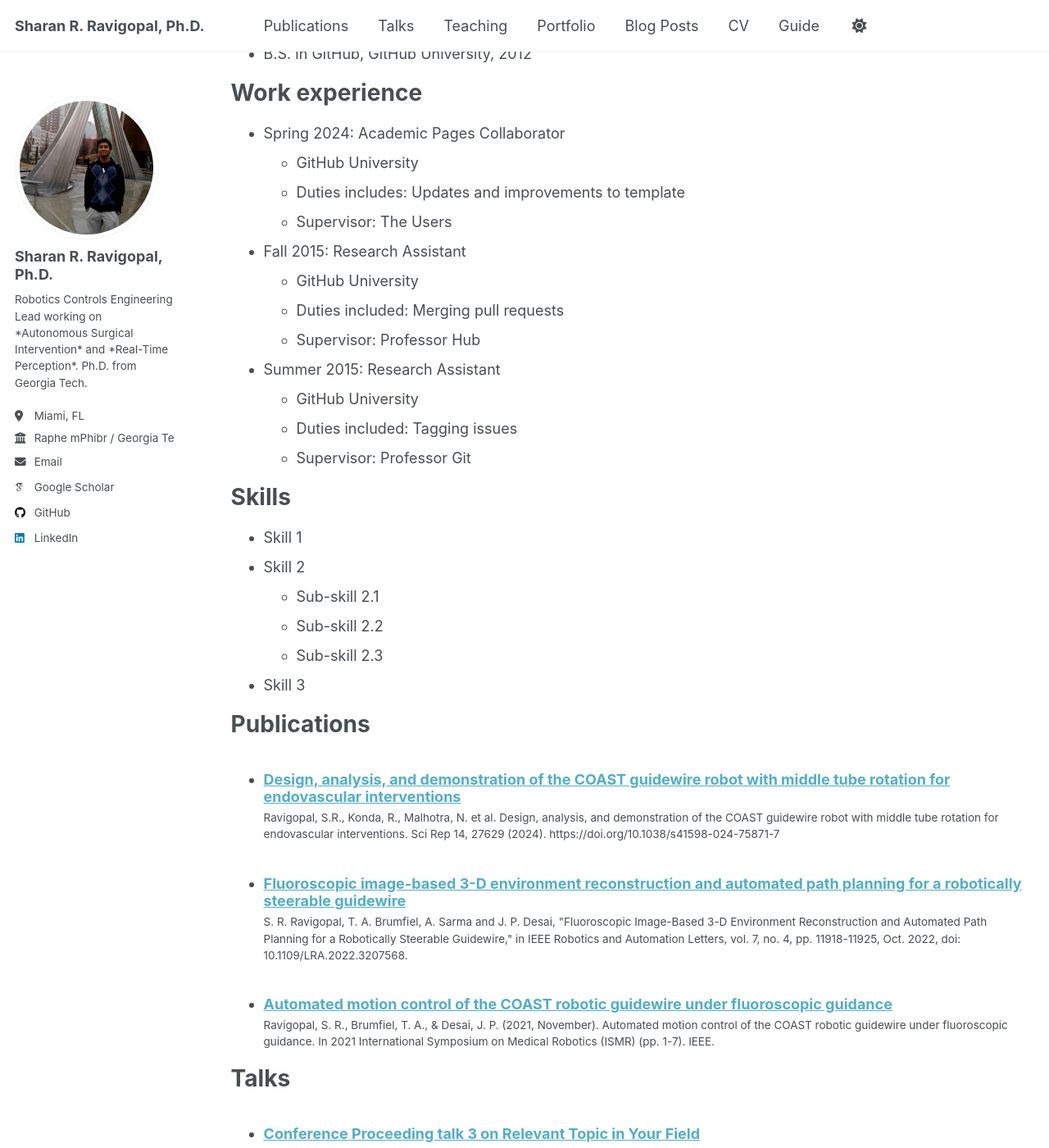
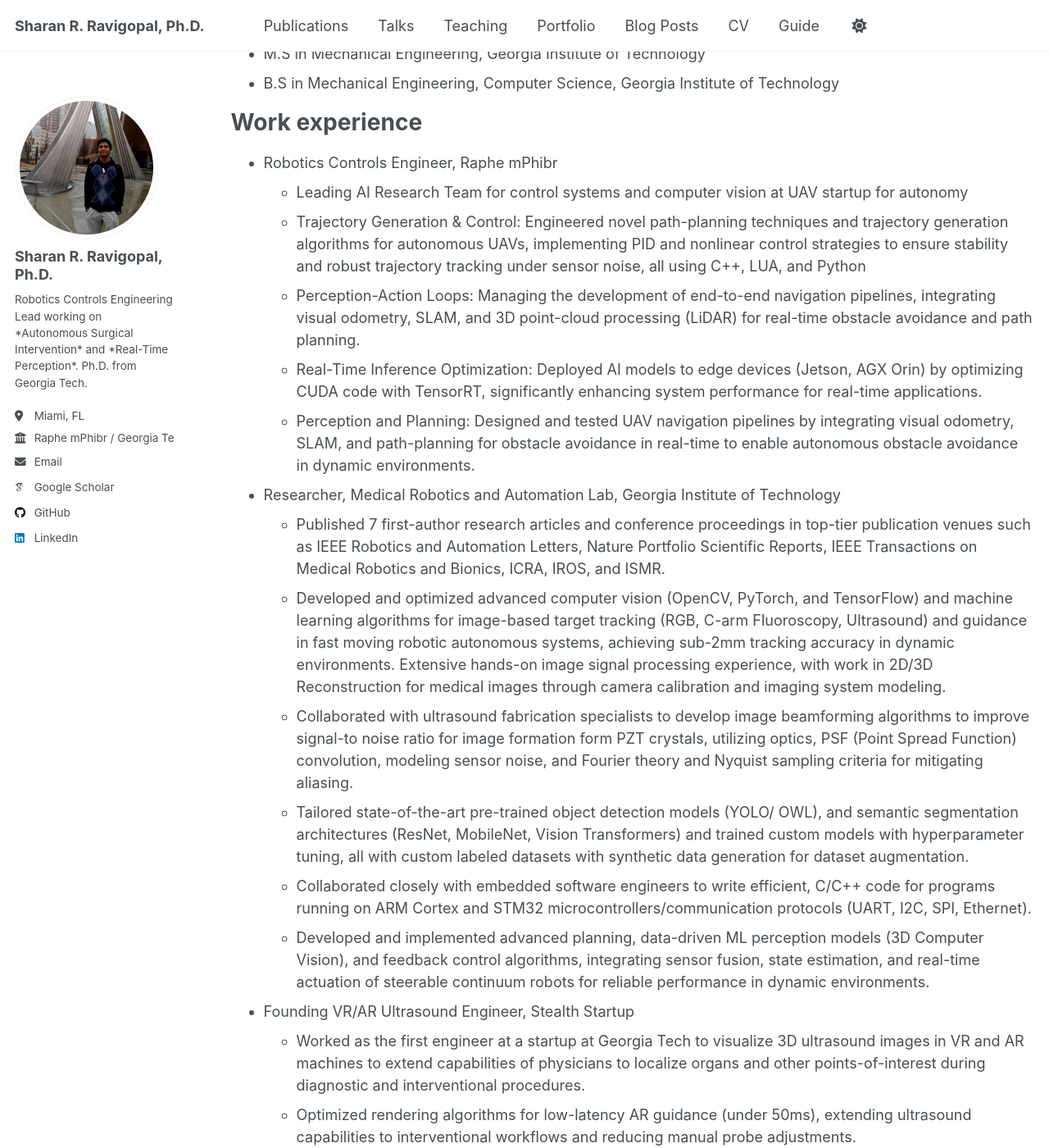
Before and after one commit to SharanRav/sharanrav.github.io, a Jekyll site: the page built from _pages/cv.md, in a window 1280 px wide and 1400 px high, scrolled down 260 px. Shown: the whole window at 82% size. Built offline with Jekyll 4.4.1, drawn with Linux system fonts in a browser that asks for light colours; some web fonts are replaced; some of the changed text lies outside the part shown.

Commit message:
Update cv.md

```diff
--- a/_pages/cv.md
+++ b/_pages/cv.md
@@ -11,41 +11,48 @@ redirect_from:
 
 Education
 ======
-* Ph.D in Version Control Theory, GitHub University, 2018 (expected)
-* M.S. in Jekyll, GitHub University, 2014
-* B.S. in GitHub, GitHub University, 2012
+* Ph.D in Robotics and AI, Georgia Institute of Technology, 2025
+* M.S. in Electrical Engineering, Georgia Institute of Technology
+* M.S in Mechanical Engineering, Georgia Institute of Technology
+* B.S in Mechanical Engineering, Computer Science, Georgia Institute of Technology
 
 Work experience
 ======
-* Spring 2024: Academic Pages Collaborator
-  * GitHub University
-  * Duties includes: Updates and improvements to template
-  * Supervisor: The Users
-
-* Fall 2015: Research Assistant
-  * GitHub University
-  * Duties included: Merging pull requests
-  * Supervisor: Professor Hub
-
-* Summer 2015: Research Assistant
-  * GitHub University
-  * Duties included: Tagging issues
-  * Supervisor: Professor Git
+* Robotics Controls Engineer, Raphe mPhibr
+  * Leading AI Research Team for control systems and computer vision at UAV startup for autonomy
+  * Trajectory Generation & Control: Engineered novel path-planning techniques and trajectory generation algorithms for autonomous UAVs, implementing PID and nonlinear control strategies to ensure stability and robust trajectory tracking under sensor noise, all using C++, LUA, and Python
+  * Perception-Action Loops: Managing the development of end-to-end navigation pipelines, integrating visual odometry, SLAM, and 3D point-cloud processing (LiDAR) for real-time obstacle avoidance and path planning.
+  * Real-Time Inference Optimization: Deployed AI models to edge devices (Jetson, AGX Orin) by optimizing CUDA code with TensorRT, significantly enhancing system performance for real-time applications.
+  * Perception and Planning: Designed and tested UAV navigation pipelines by integrating visual odometry, SLAM, and path-planning for obstacle avoidance in real-time to enable autonomous obstacle avoidance in dynamic environments.
+* Researcher, Medical Robotics and Automation Lab, Georgia Institute of Technology
+  * Published 7 first-author research articles and conference proceedings in top-tier publication venues such as IEEE Robotics and Automation Letters, Nature Portfolio Scientific Reports, IEEE Transactions on Medical Robotics and Bionics, ICRA, IROS, and ISMR.
+  * Developed and optimized advanced computer vision (OpenCV, PyTorch, and TensorFlow) and machine learning algorithms for image-based target tracking (RGB, C-arm Fluoroscopy, Ultrasound) and guidance in fast moving robotic autonomous systems, achieving sub-2mm tracking accuracy in dynamic environments. Extensive  hands-on image signal processing experience, with work in 2D/3D Reconstruction for medical images through camera calibration and imaging system modeling.
+  * Collaborated with ultrasound fabrication specialists to develop image beamforming algorithms to improve signal-to noise ratio for image formation form PZT crystals, utilizing optics, PSF (Point Spread Function) convolution, modeling sensor noise, and Fourier theory and Nyquist sampling criteria for mitigating aliasing.
+  * Tailored state-of-the-art pre-trained object detection models (YOLO/ OWL), and semantic segmentation architectures (ResNet, MobileNet, Vision Transformers) and trained custom models with hyperparameter tuning, all with custom labeled datasets with synthetic data generation for dataset augmentation.
+  * Collaborated closely with embedded software engineers to write efficient, C/C++ code for programs running on ARM Cortex and STM32 microcontrollers/communication protocols (UART, I2C, SPI, Ethernet).
+  * Developed and implemented advanced planning, data-driven ML perception models (3D Computer Vision), and feedback control algorithms, integrating sensor fusion, state estimation, and real-time actuation of steerable continuum robots for reliable performance in dynamic environments.
+* Founding VR/AR Ultrasound Engineer, Stealth Startup
+  * Worked as the first engineer at a startup at Georgia Tech to visualize 3D ultrasound images in VR and AR machines to extend capabilities of physicians to localize organs and other points-of-interest during diagnostic and interventional procedures.
+  * Optimized rendering algorithms for low-latency AR guidance (under 50ms), extending ultrasound capabilities to interventional workflows and reducing manual probe adjustments.
+  * Collaborated with physicians to iterate prototypes, validating system through 20+ mock procedures that demonstrated 30% faster localization times
 
 Skills
 ======
-* Skill 1
-* Skill 2
-  * Sub-skill 2.1
-  * Sub-skill 2.2
-  * Sub-skill 2.3
-* Skill 3
+* Robotics & Control: Trajectory Generation, Path Planning, SLAM, Visual Odometry, PID & Nonlinear Control, Sensor Fusion (Lidar/Radar/IMU), State Estimation
+* AI/ML & Compute: PyTorch, TensorRT, CUDA Optimization, Computer Vision, Deep Learning, Real-time Inference, Model Quantization, 3D Point-Clouds, Embedded Nvidia Jetson, Orin
+* Programming Tools: C++, Python, PyTorch, Git, Solidworks/Inventor, CUDA, TensorRT
+* Languages: English (Native), Spanish (Fluent), Portuguese (Intermediate), Hindi (Intermediate), Tamil (Fluent), Mandarin (Beginner)
 
 Publications
 ======
+4 First-author journal publications, 3 first-author conference publications
+Georgia Tech College of Engineering Topping Fellowship: Awarded for the Top 5 College of Engineering Graduate Students for the number of citations in First-Author Journal Papers (2024+2025)
+
   <ul>{% for post in site.publications reversed %}
     {% include archive-single-cv.html %}
   {% endfor %}</ul>
+  PATENTS
+•	S. R. Ravigopal, J. P. Desai, T. A. Brumfiel, N. J. Deaton, “Versatile Continuum Robots with Variable Stiffness Control for Improved Positioning and Manipulation,” Provisional patent, GTRC/9166, 2023
 
 Talks
 ======
@@ -61,4 +68,14 @@ Teaching
 
 Service and leadership
 ======
-* Currently signed in to 43 different slack teams
+* Communications Lead VP , Robotics Graduate Student Association (RoboGrads)         Apr 2024 – June 2025
+•	Organized seminars, social events, and workshops for the robotics community at Georgia Tech. In charge of disseminating information through flyers, e-mails, and marketing to the wider community
+•	Invited speakers from universities like CMU, NC State, Rice, etc. to speak at seminars for PhD students
+Competitor and Sub team Lead, GT IEEE Robotics Club                                                            Jan 2018-May 2021
+•	Designed and built four-wheeled autonomous robots that navigate confined racetracks and also complete the task of separating various colored blocks. In charge of developing computer vision and path-planning algorithms for robots.
+Philanthropy Lead, Pi Tau Sigma (Mechanical Engineering Honor Society)                          Jan 2019-Dec 2021
+•	Organized philanthropy and outreach events for high schools, including tutoring sessions, planning visits for students to tour our engineering school and labs, as well as coordinating food drives and blood donations.
+•	Assisted in organizing company talks where mechanical engineering companies visit Georgia Tech to discuss their work and recruit members of the mechanical engineering honor society.
+Media, Arts, and Design Lead  Georgia Tech India Club                                                           Jan 2019-May 2024
+•	Making flyers, event set-up, and three yearly events at the university, Holi Show, Navaratri, and Deepavali events with around a thousand attendees each.
+•	Organizer for cultural events that showcase teams from across the country to compete at Georgia Tech
```
